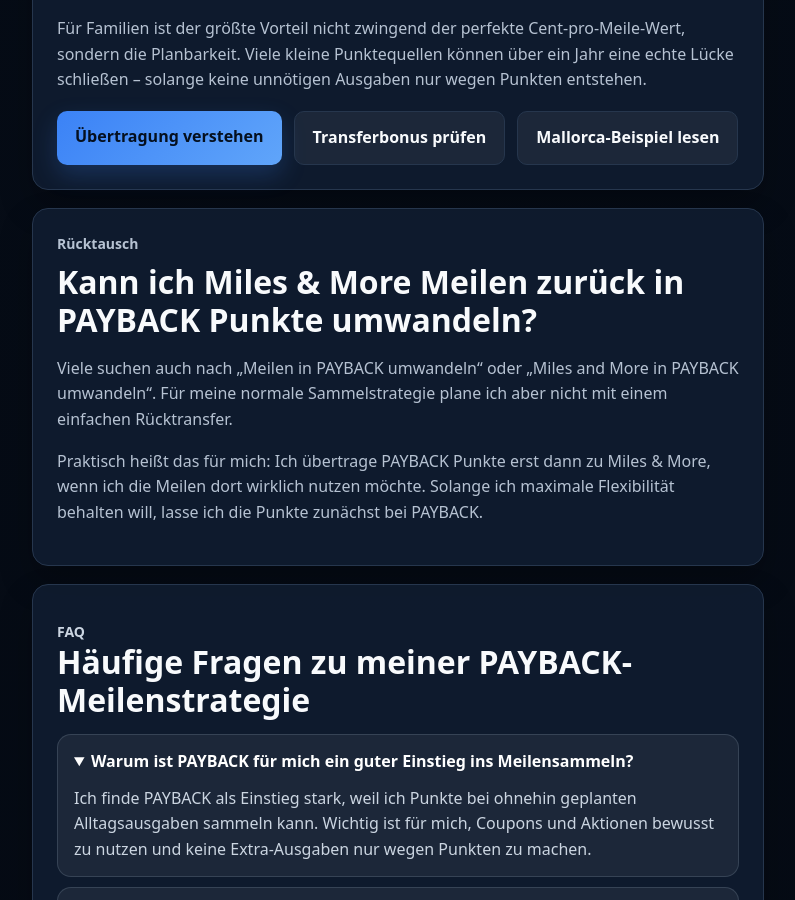
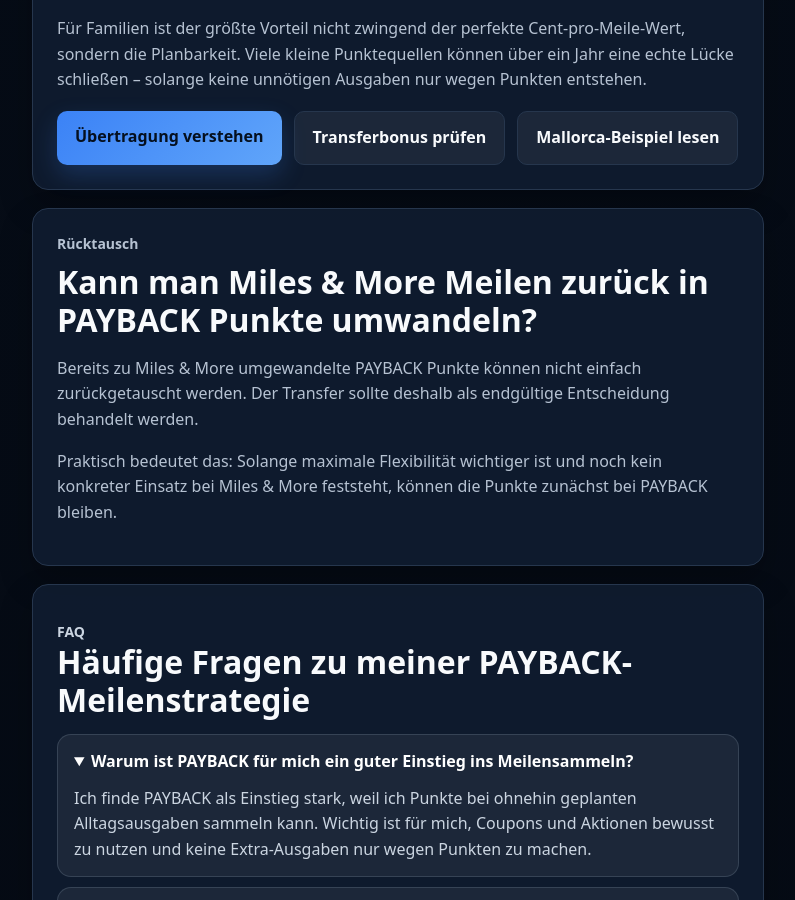
Before and after one commit to Praemienflug-Planer/miles-planer, a Jekyll site: the page built from meilen-sammeln/payback/index.html, in a window 1280 px wide and 900 px high, scrolled down 11120 px. Shown: the whole window, without its empty margins (68-863 px from the left). Built offline with Jekyll 4.4.1, drawn with Linux system fonts in a browser that asks for light colours.

Commit message:
Clarify no-return transfer on PAYBACK hub

```diff
--- a/_includes/payback/ruecktausch.html
+++ b/_includes/payback/ruecktausch.html
@@ -1 +1 @@
-<div class="article-card seo-card" id="ruecktausch"><p class="eyebrow">Rücktausch</p><h2>Kann ich Miles &amp; More Meilen zurück in PAYBACK Punkte umwandeln?</h2><p>Viele suchen auch nach „Meilen in PAYBACK umwandeln“ oder „Miles and More in PAYBACK umwandeln“. Für meine normale Sammelstrategie plane ich aber nicht mit einem einfachen Rücktransfer.</p><p>Praktisch heißt das für mich: Ich übertrage PAYBACK Punkte erst dann zu Miles &amp; More, wenn ich die Meilen dort wirklich nutzen möchte. Solange ich maximale Flexibilität behalten will, lasse ich die Punkte zunächst bei PAYBACK.</p></div>
+<div class="article-card seo-card" id="ruecktausch"><p class="eyebrow">Rücktausch</p><h2>Kann man Miles &amp; More Meilen zurück in PAYBACK Punkte umwandeln?</h2><p>Bereits zu Miles &amp; More umgewandelte PAYBACK Punkte können nicht einfach zurückgetauscht werden. Der Transfer sollte deshalb als endgültige Entscheidung behandelt werden.</p><p>Praktisch bedeutet das: Solange maximale Flexibilität wichtiger ist und noch kein konkreter Einsatz bei Miles &amp; More feststeht, können die Punkte zunächst bei PAYBACK bleiben.</p></div>
```
